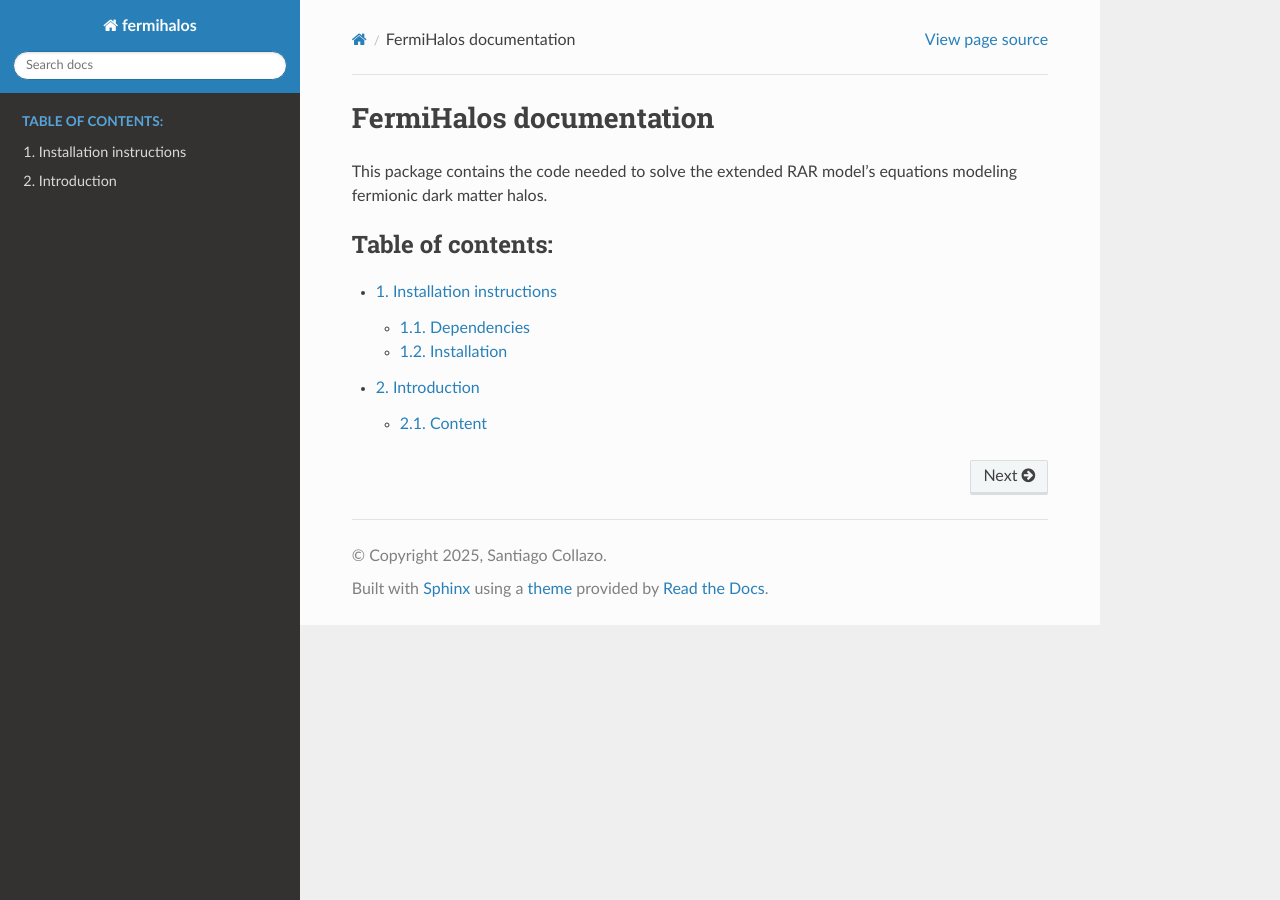
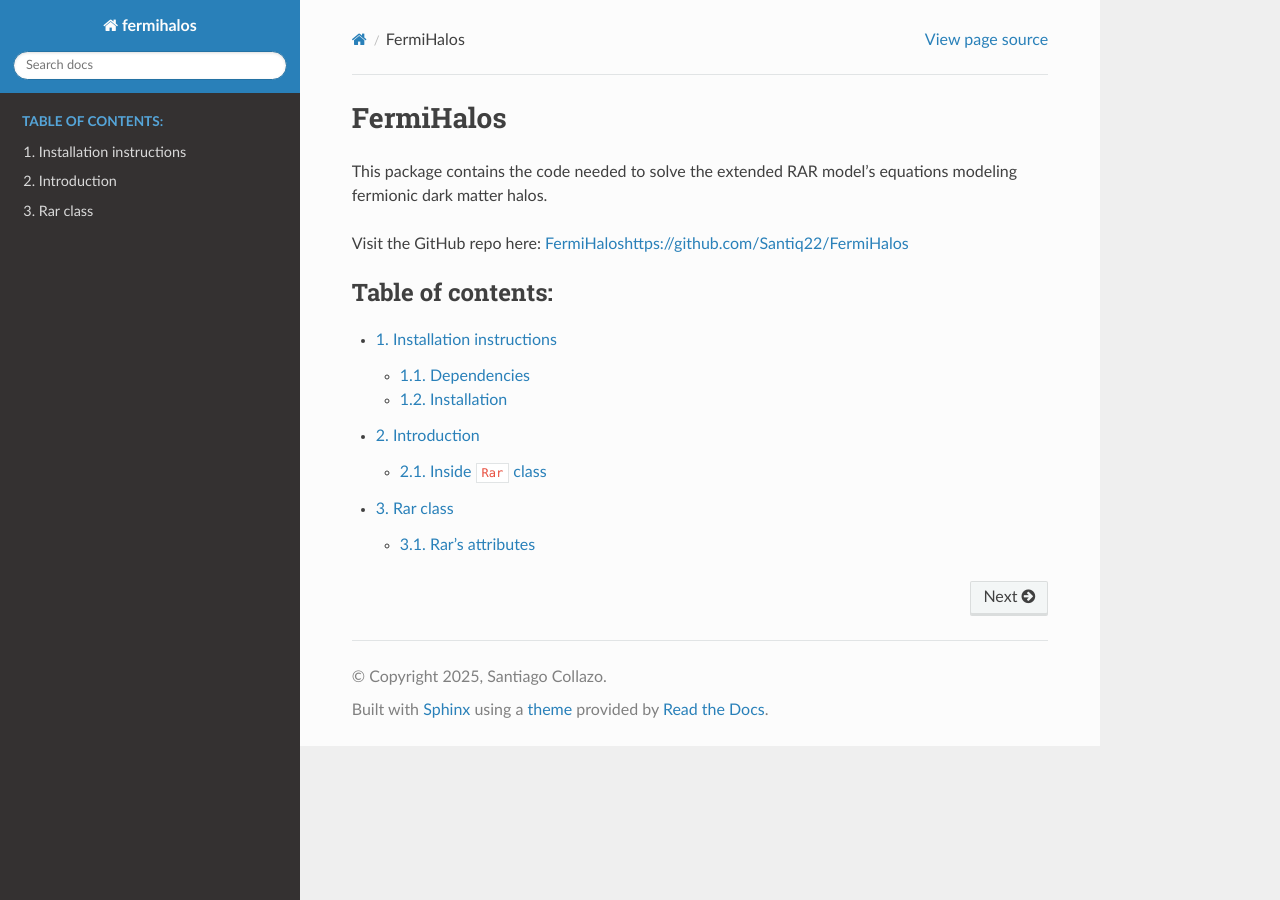
Before and after one commit to Santiq22/FermiHalos, a Sphinx documentation site: the page built from docs/source/index.rst, in a window 1280 px wide. Built offline with Sphinx 7.4.7 and the Read the Docs theme 3.1.0, drawn with Linux system fonts in a browser that asks for light colours.

Commit message:
Writing rar_class.rst

```diff
--- a/docs/source/index.rst
+++ b/docs/source/index.rst
@@ -3,11 +3,12 @@
    You can adapt this file completely to your liking, but it should at least
    contain the root `toctree` directive.
 
-FermiHalos documentation
-========================
+FermiHalos
+==========
 
 This package contains the code needed to solve the extended RAR model's equations modeling fermionic dark matter halos.
 
+Visit the GitHub repo here: `<FermiHalos https://github.com/Santiq22/FermiHalos>`_
 
 .. toctree::
    :numbered:
@@ -16,3 +17,4 @@
 
    installation.rst
    intro.rst
+   rar_class.rst
--- a/docs/source/intro.rst
+++ b/docs/source/intro.rst
@@ -1,10 +1,5 @@
 Introduction
 ============
-
-
-
-Content
--------
 
 The code defines a class whose name is ``Rar``. It has to be instantiated as:
 
@@ -13,6 +8,9 @@
     >>> halo_object = Rar(parameters, dens_func=False, nu_func=False, particles_func=False, lambda_func=False, press_func=False, n_func=False, circ_vel_func=False, accel_func=False, deg_var=False, cutoff_var=False, temp_var=False, chemical_func=False, cutoff_func=False, temperature_func=False, log_dens_slope_func=False, core_func=False, plateau_func=False, maximum_r=1.0e3, relative_tolerance=5.0e-12, number_of_steps=2**10 + 1)
 
 where the ``parameters`` variable is a numpy array object of shape (4,), whose components are (in this order): the dark matter particle mass in :math:`keV/c^{2}`, the degeneracy parameter, the cutoff parameter, and the temperature parameter (the last three are dimensionless). The boolean variables are used as flags to compute astrophysical and statistical mechanical variables. To do so, change ``False`` to ``True``. See Rar's attributes section to further details on the variables passed to the Rar class.
+
+Inside ``Rar`` class
+--------------------
 
 Once the class ``Rar`` is instantiated, it automatically calls ``model``, a function that solves the RAR model equations. This function is called as:
 
```
Also changed, not shown: README.md (+2 -0 lines), docs/source/installation.rst (+5 -5 lines), docs/source/rar_class.rst (added, +50 -0 lines).
